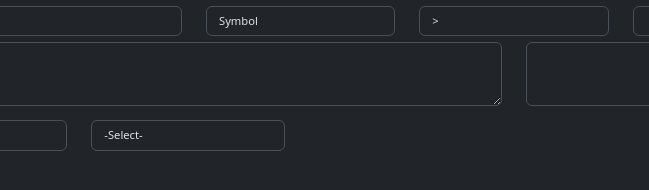
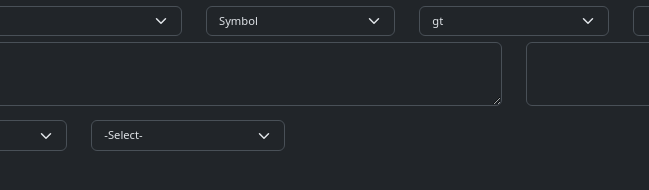
Before and after one commit to dhananjay431/screener, a website with bundled scripts: page index.html in a window 1280 px wide. Shown: the full height of the page, 126-775 px from the left. Built offline with nearby package versions, Linux system fonts and the light colour scheme.

Commit message:
now changes

```diff
--- a/index.html
+++ b/index.html
@@ -24,8 +24,7 @@
   <script src="./assets/js/coloraxis.js"></script>
   <script src="./assets/js/adaptive.js"></script>
   <!-- treemap end -->
-  <meta http-equiv="Content-Security-Policy"
-    content="default-src 'self' 'unsafe-inline' 'unsafe-eval'; script-src 'self' 'unsafe-inline' 'unsafe-eval' https://fonts.googleapis.com/; style-src 'self' 'unsafe-inline' https://fonts.googleapis.com/; font-src 'self' https://fonts.googleapis.com https://fonts.gstatic.com" />
+
   <link rel="stylesheet" href="./assets/css/bootstrap-icons.min.css" />
   <link rel="stylesheet" href="./styles.css" />
   <style>
@@ -107,16 +106,14 @@
       </div>
       <div class="col-12 col-md-2 col-sm-2 col-lg-2">
         <select id="get2" class="form-select">
-          <option value="gt">></option>
-          <option value="gte">>=</option>
-          <option value="lt">
-            << /option>
+          <option value="gt"> gt </option>
+          <option value="gte"> gte </option>
+          <option value="lt"> lt </option>
 
-          <option value="lte">
-            <=< /option>
+          <option value="lte"> lte </option>
 
-          <option value="eq">=</option>
-          <option value="eqstr">"="</option>
+          <option value="eq"> eq </option>
+          <option value="eqstr"> eqstr </option>
         </select>
       </div>
       <div class="col-12 col-md-2 col-sm-2 col-lg-2">
```
